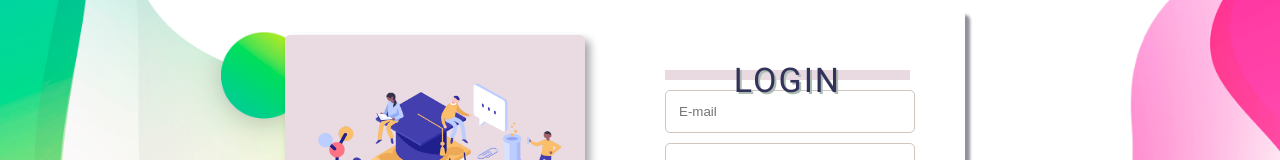
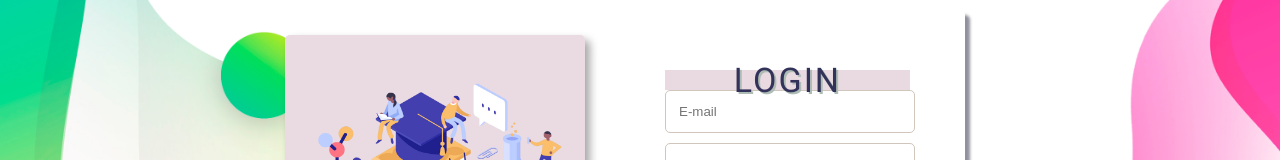
Before and after one commit to GabrielLuedy/Dev-test-4CADIA, an Angular app: page / in a window 1280 px wide. Shown: the part 311-471 px from the top of the page. Built offline with nearby package versions, Linux system fonts and the light colour scheme.

Commit message:
add documentaçao

```diff
--- a/src/app/app-routing.module.ts
+++ b/src/app/app-routing.module.ts
@@ -13,6 +13,7 @@ const routes: Routes = [
   { path: "register", component: RegisterComponent },
   { path: "withdraw", component: WithdrawComponent},
   { path: "extract", component: ExtractComponent},
+  { path: "home", component: HomeComponent},
 
 ];
 
--- a/src/app/main/login/login.component.scss
+++ b/src/app/main/login/login.component.scss
@@ -157,7 +157,7 @@ body {
         top: 0;
         right: 0;
         width: 100%;
-        height: 50%;
+        height: 100%;
         background-color: map-get($colors, 'light-lilac');
         z-index: -1;
         opacity: .5;
```
Also changed, not shown: 1 other file (tests, documents, lock files or other folders).
